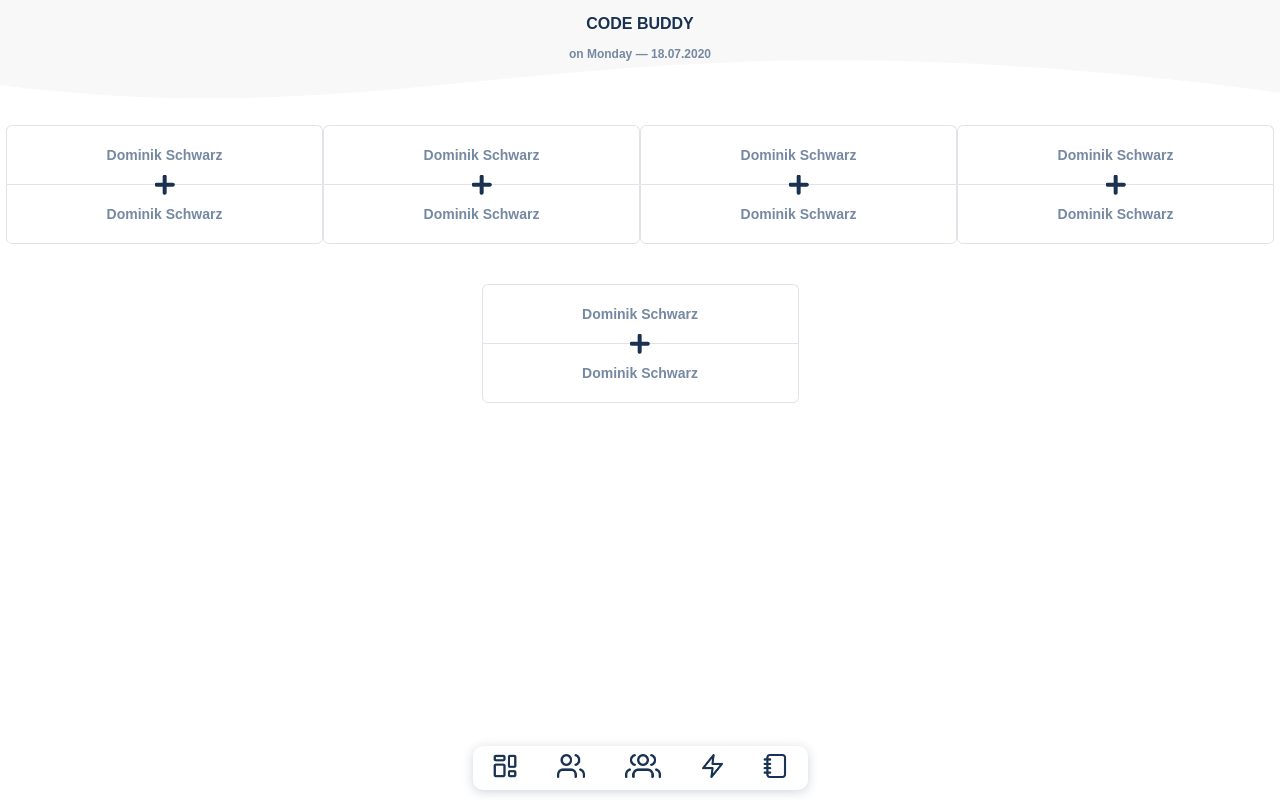
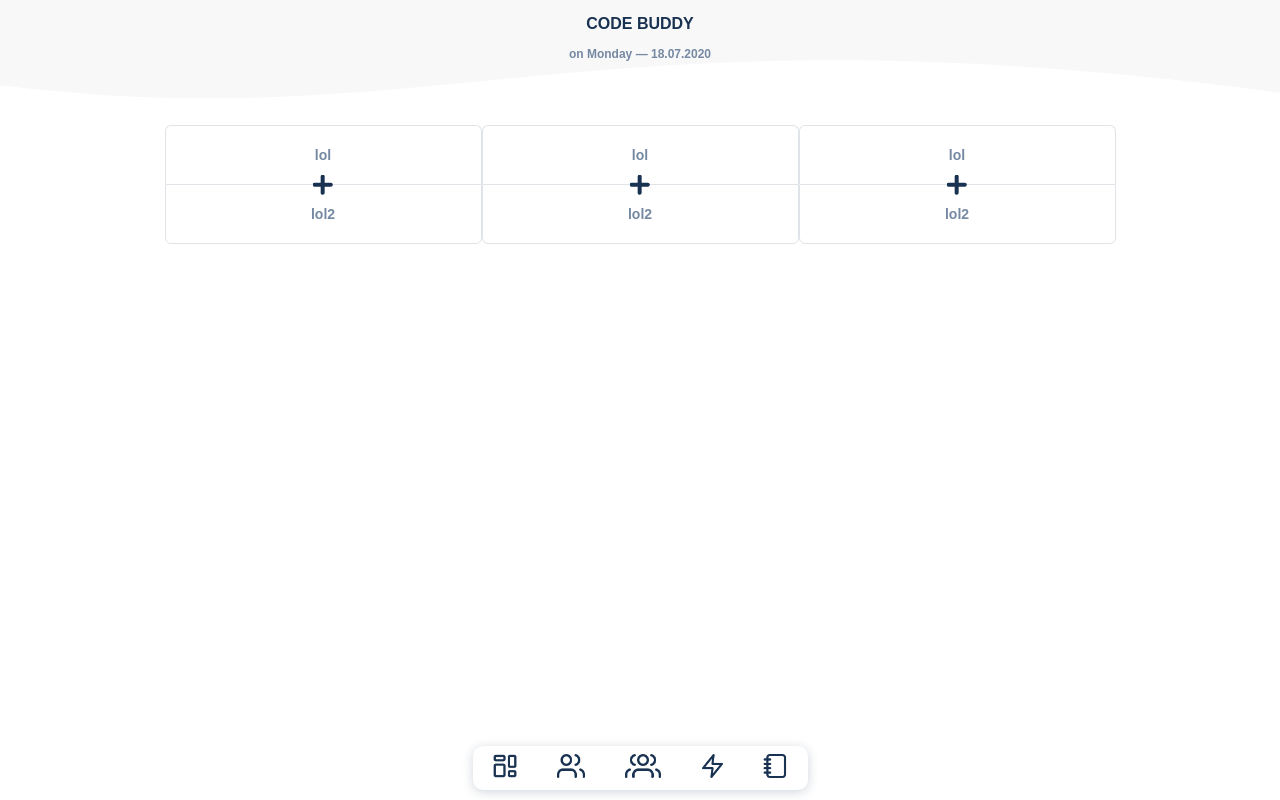
Before and after one commit to Domischwarz-exercises/group_app, a website: page index.html in a window 1280 px wide. Both pictures are taken after a click on the picture 571 px from the left and 765 px from the top of the page. Drawn offline with nearby package versions, Linux system fonts and the light colour scheme; no server answers.

Commit message:
changing HTML structure to javascript

```diff
--- a/index.html
+++ b/index.html
@@ -187,67 +187,7 @@
           ></path>
         </svg>
       </header>
-      <main>
-        <!-- Code Budy 1-->
-        <div class="buddy">
-          <!--Name-->
-          <div class="buddy__content one bookmark">
-            <h3 class="heading-3">Dominik Schwarz</h3>
-          </div>
-          <img class="buddy-image" src="/img/Plus.svg" alt="" />
-          <!--Name-->
-          <div class="buddy__content two bookmark">
-            <h3 class="heading-3">Dominik Schwarz</h3>
-          </div>
-        </div>
-        <!-- Code Budy 2-->
-        <div class="buddy">
-          <!--Name-->
-          <div class="buddy__content one bookmark">
-            <h3 class="heading-3">Dominik Schwarz</h3>
-          </div>
-          <img class="buddy-image" src="/img/Plus.svg" alt="" />
-          <!--Name-->
-          <div class="buddy__content two bookmark">
-            <h3 class="heading-3">Dominik Schwarz</h3>
-          </div>
-        </div>
-        <!-- Code Budy 3-->
-        <div class="buddy">
-          <!--Name-->
-          <div class="buddy__content one bookmark">
-            <h3 class="heading-3">Dominik Schwarz</h3>
-          </div>
-          <img class="buddy-image" src="/img/Plus.svg" alt="" />
-          <!--Name-->
-          <div class="buddy__content two bookmark">
-            <h3 class="heading-3">Dominik Schwarz</h3>
-          </div>
-        </div>
-        <!-- Code Budy 4-->
-        <div class="buddy">
-          <!--Name-->
-          <div class="buddy__content one bookmark">
-            <h3 class="heading-3">Dominik Schwarz</h3>
-          </div>
-          <img class="buddy-image" src="/img/Plus.svg" alt="" />
-          <!--Name-->
-          <div class="buddy__content two bookmark">
-            <h3 class="heading-3">Dominik Schwarz</h3>
-          </div>
-        </div>
-        <!-- Code Budy 5-->
-        <div class="buddy">
-          <!--Name-->
-          <div class="buddy__content one bookmark">
-            <h3 class="heading-3">Dominik Schwarz</h3>
-          </div>
-          <img class="buddy-image" src="/img/Plus.svg" alt="" />
-          <!--Name-->
-          <div class="buddy__content two bookmark">
-            <h3 class="heading-3">Dominik Schwarz</h3>
-          </div>
-        </div>
+      <main class="buddies__container">
       </main>
     </section>
 
--- a/index.js
+++ b/index.js
@@ -70,6 +70,7 @@ function get (selector) {
   return document.querySelector(selector);
 }
 
+///////////////
 //LOCALSTORAGE
 
 const form = document.querySelector('form');
@@ -103,20 +104,68 @@ function loadFromStorageList(name) {
    } catch(error) {
      console.log(error.message);
    }
- }
+}
 
- //CODE BUDDES API
+
+///////////////////
+///CODE BUDDES API
+
 const codeBuddiesAPI = 'https://muc-2020-w1-student-api.vercel.app/api/buddies'
+const buddyHTML = `
+<div class="buddy__content one bookmark">
+<h3 class="heading-3">lol</h3>
+</div>
+<img class="buddy-image" src="/img/Plus.svg" alt="" />
+<div class="buddy__content two bookmark">
+<h3 class="heading-3">lol2</h3>
+`
 
-const codeBuddies = fetchAPI(codeBuddiesAPI)
-console.log(codeBuddies)
+//const codeBuddies = fetchAPI(codeBuddiesAPI)
 
-async function fetchAPI(info) {
+async function fetchAPI(http) {
   try {
-    const result = await fetch(info, {headers: {'Access-Control-Allow-Origin': info}})
+    const result = await fetch(http, {headers: {'Access-Control-Allow-Origin': http}})
     const data = await result.json()
     console.log(data)
   } catch (error) {
     console.error(error.message)
   }
 }
+
+function codeBuddiesSection (input) {
+  const elDiv = document.createElement('div');
+  const sectionBuddy = get('.buddies__container');
+  sectionBuddy.appendChild(elDiv);
+  elDiv.classList.add("buddy")
+  elDiv.innerHTML = input;
+}
+
+codeBuddiesSection(buddyHTML)
+codeBuddiesSection(buddyHTML)
+codeBuddiesSection(buddyHTML)
+
+/////////////////////////////
+//CODE TEAMS
+
+const teamsHTML = `
+<h2 class="buddy__content--title heading-2">Team 1</h2>
+<!--Name-->
+<div class="buddy__content one bookmark">
+  <h3 class="heading-3">Dominik Schwarz</h3>
+</div>
+<!--Name-->
+<div class="buddy__content b-style bookmark">
+  <h3 class="heading-3">Dominik Schwarz</h3>
+</div>
+<!--Name-->
+<div class="buddy__content b-style bookmark">
+  <h3 class="heading-3">Dominik Schwarz</h3>
+</div>
+<!--Name-->
+<div class="buddy__content b-style bookmark">
+  <h3 class="heading-3">Dominik Schwarz</h3>
+</div>
+<!--Name-->
+<div class="buddy__content two bookmark">
+  <h3 class="heading-3">Dominik Schwarz</h3>
+</div>`
```
